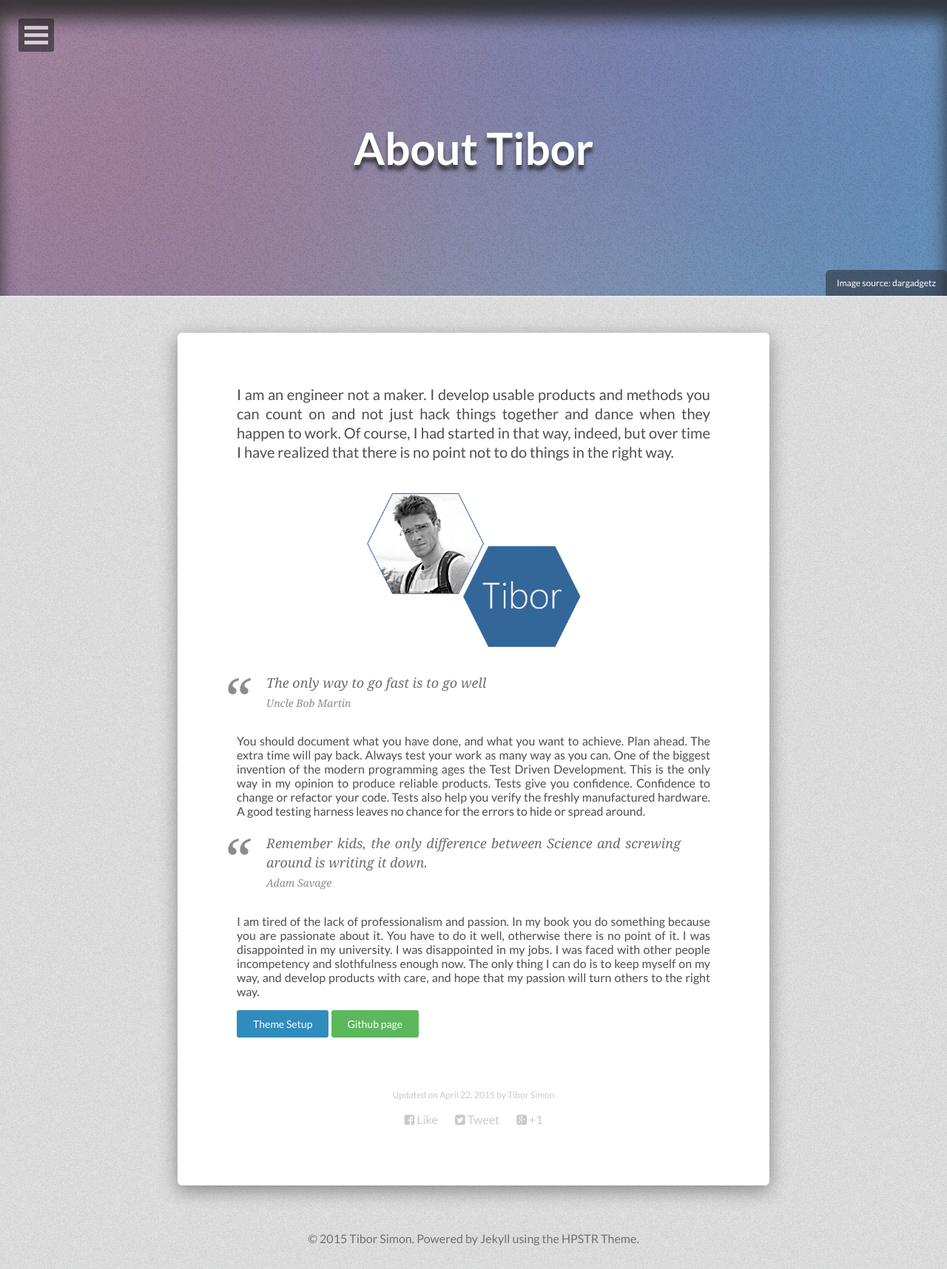
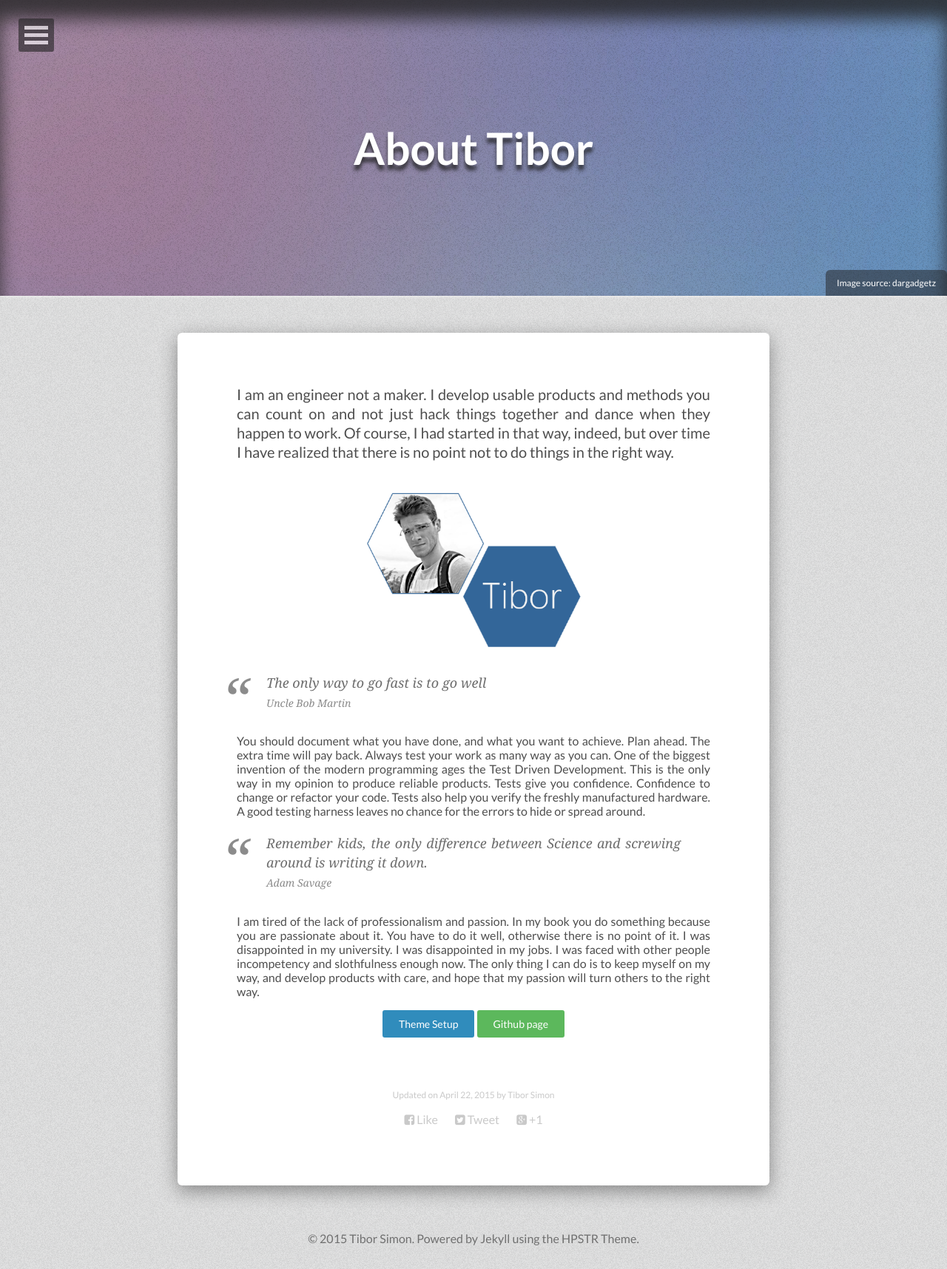
Before and after one commit to tiborsimon/tiborsimon.github.io, a Jekyll site: the page built from about/index.md, in a window 1280 px wide. Shown: the whole page at 74% size. Built offline with Jekyll 4.4.1, drawn with Linux system fonts in a browser that asks for light colours; nearby versions of some CDN libraries.

Commit message:
css centered class added

```diff
--- a/_sass/_site.scss
+++ b/_sass/_site.scss
@@ -15,6 +15,11 @@
 // --------------------------------------------------
 .wrap {
     margin: 0 auto;
+}
+.centered {
+  margin: 0 auto;
+  display: block;
+  text-align: center;
 }
 .all-caps {
     text-transform: uppercase;
--- a/about/index.md
+++ b/about/index.md
@@ -29,7 +29,7 @@ Remember kids, the only difference between Science  and screwing around is writi
 
 I am tired of the lack of professionalism and passion. In my book you do something because you are passionate about it. You have to do it well, otherwise there is no point of it. I was disappointed in my university. I was disappointed in my jobs.  I was faced with other people incompetency and slothfulness enough now. The only thing I can do is to keep myself on my way, and develop products with care, and hope that my passion will turn others to the right way.
 
-<div class="wrap">
+<div class="centered">
 <div markdown="0"><a href="{{ site.url }}/theme-setup/" class="btn btn-info">Theme Setup</a>
 <a href="https://github.com/tiborsimon" class="btn btn-success">Github page</a></div>
 </div>
```
Lines whose indentation alone changed are shown as unchanged.
